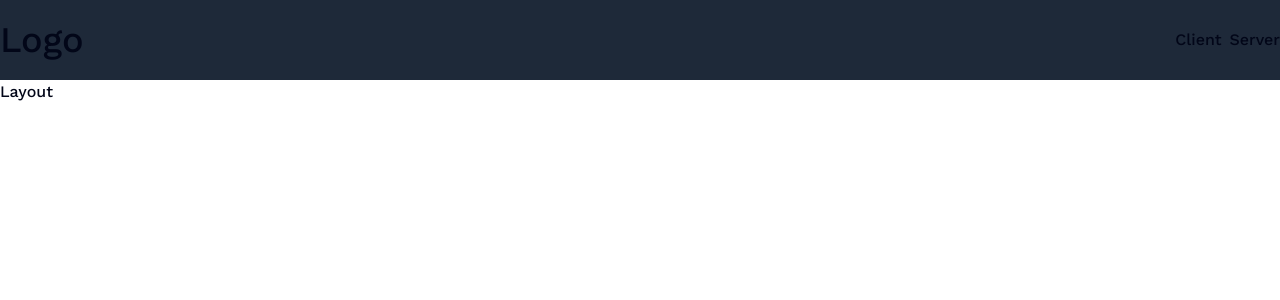
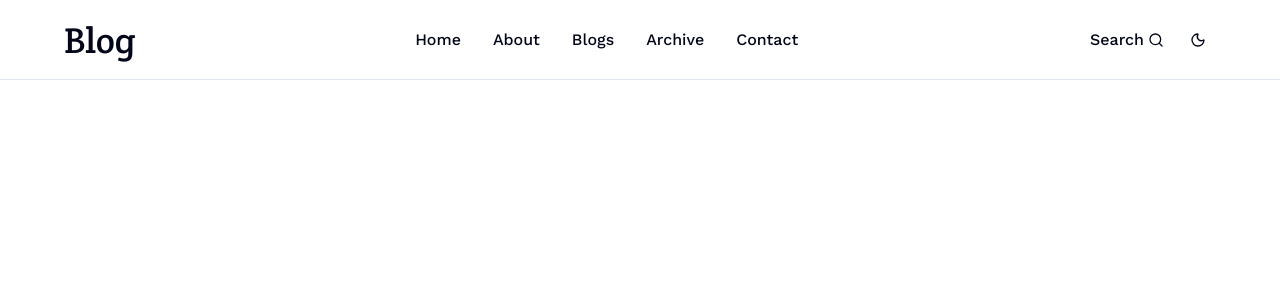
Before and after one commit to OnlineAzamat/blog-app, a Next.js app: page / in a window 1280 px wide. Shown: the top 300 px of the page. Built offline with nearby package versions, Linux system fonts and the light colour scheme.

Commit message:
feat: restructure layout and components, add Navbar and Footer, implement theme support

```diff
--- /dev/null
+++ b/app/(root)/_components/footer.tsx
@@ -0,0 +1,7 @@
+const Footer = () => {
+  return (
+    <div>Footer</div>
+  )
+}
+
+export default Footer
--- /dev/null
+++ b/app/(root)/_components/navbar.tsx
@@ -0,0 +1,33 @@
+import { navLinks } from "@/constants";
+import { Search } from "lucide-react";
+import Link from "next/link";
+import ModeToggle from "../shared/mode-toggle";
+
+function Navbar() {
+  return (
+    <div className="w-full h-[10vh] backdrop-blur-sm border-b fixed z-40 inset-0 bg-background">
+      <div className="container max-w-6xl mx-auto h-[10vh] w-full flex items-center justify-between">
+        {/* Logo */}
+        <Link href={"/"}>
+          <h1 className="text-4xl font-crete">Blog</h1>
+        </Link>
+        {/* Nav links */}
+        <div className="gap-2 hidden md:flex">
+          {navLinks.map((nav, i) => (
+            <Link key={i} href={nav.route} className="hover:bg-blue-400/20 py-1 px-3 cursor-pointer rounded-sm transition-colors">{nav.name}</Link>
+          ))}
+        </div>
+        {/* Search */}
+        <div className="flex items-center gap-1">
+          <div className="hover:bg-blue-400/20 cursor-pointer rounded-sm transition-colors flex items-center gap-1 px-3 py-2">
+            <span className="hidden md:flex">Search</span>
+            <Search className="w-4 h-4" />
+          </div>
+          <ModeToggle />
+        </div>
+      </div>
+    </div>
+  )
+}
+
+export default Navbar;
--- a/app/(root)/layout.tsx
+++ b/app/(root)/layout.tsx
@@ -1,8 +1,16 @@
 import { ChildProps } from "@/types"
+import Footer from "./_components/footer";
+import Navbar from "./_components/navbar";
 
-const Layout = ({}: ChildProps) => {
+const Layout = ({children}: ChildProps) => {
   return (
-    <div>Layout</div>
+    <main>
+      <Navbar />
+      <div>
+        {children}
+      </div>
+      <Footer />
+    </main>
   )
 }
 
--- /dev/null
+++ b/app/(root)/shared/mode-toggle.tsx
@@ -0,0 +1,20 @@
+'use client'
+
+import { Button } from "@/components/ui/button";
+import { Moon, Sun } from "lucide-react";
+import { useTheme } from "next-themes"
+import { useEffect, useState } from "react";
+
+const ModeToggle = () => {
+  const [mount, setMount] = useState(false);
+  const { setTheme, resolvedTheme } = useTheme();
+
+  useEffect(() => setMount(true), []);
+
+  return mount && resolvedTheme === 'dark' ?
+  (<Button size={'icon'} variant={"ghost"} onClick={() => setTheme("light")}><Sun /></Button>)
+  :
+  (<Button size={'icon'} variant={"ghost"} onClick={() => setTheme("dark")}><Moon /></Button>)
+}
+
+export default ModeToggle
--- a/app/components/navbar.tsx
+++ /dev/null
@@ -1,17 +0,0 @@
-import Link from "next/link";
-
-function Navbar() {
-  return (
-    <div className="w-full h-[10vh] bg-gray-800">
-      <div className="container h-full flex justify-between items-center mx-auto">
-        <h1 className="text-4xl">Logo</h1>
-        <div className="flex items-center gap-2">
-          <Link href={"client"}>Client</Link>
-          <Link href={"server"}>Server</Link>
-        </div>
-      </div>
-    </div>
-  )
-}
-
-export default Navbar;
--- /dev/null
+++ b/app/components/theme-provider.tsx
@@ -0,0 +1,11 @@
+"use client"
+
+import * as React from "react"
+import { ThemeProvider as NextThemesProvider } from "next-themes"
+
+export function ThemeProvider({
+  children,
+  ...props
+}: React.ComponentProps<typeof NextThemesProvider>) {
+  return <NextThemesProvider {...props}>{children}</NextThemesProvider>
+}
--- a/app/layout.tsx
+++ b/app/layout.tsx
@@ -1,8 +1,8 @@
 import type { Metadata } from "next";
-import { Geist, Geist_Mono, Crete_Round, Work_Sans } from "next/font/google";
-import Navbar from "./components/navbar";
+import { Crete_Round, Work_Sans } from "next/font/google";
+import { ChildProps } from "@/types";
 import "./globals.css";
-import { ChildProps } from "@/types";
+import { ThemeProvider } from "./components/theme-provider";
 
 const creteRound = Crete_Round({
   weight: ["400"],
@@ -18,17 +18,23 @@ const workSans = Work_Sans({
 
 export const metadata: Metadata = {
   title: "Blog App",
-  description: "Generated by create next app",
+  description: "Dasturlash haqida yangiliklar, maslahatlar va dasturlash sohasidagi eng so'nggi xabarlar. Bizning blogda dasturlashni o'rganish va rivojlantirish uchun qo'llanma topishingiz mumkin.",
 };
 
 function RootLayout({ children }: ChildProps ) {
   return (
-    <html lang="en">
+    <html lang="en" suppressHydrationWarning>
       <body
         className={`${creteRound.variable} ${workSans.variable} antialiased`}
       >
-        <Navbar />
-        {children}
+        <ThemeProvider
+          attribute="class"
+          defaultTheme="system"
+          enableSystem
+          disableTransitionOnChange
+        >
+          {children}
+        </ThemeProvider>
       </body>
     </html>
   );
--- /dev/null
+++ b/components/ui/button.tsx
@@ -0,0 +1,60 @@
+import * as React from "react"
+import { Slot } from "@radix-ui/react-slot"
+import { cva, type VariantProps } from "class-variance-authority"
+
+import { cn } from "@/lib/utils"
+
+const buttonVariants = cva(
+  "inline-flex items-center justify-center gap-2 whitespace-nowrap rounded-md text-sm font-medium transition-all disabled:pointer-events-none disabled:opacity-50 [&_svg]:pointer-events-none [&_svg:not([class*='size-'])]:size-4 shrink-0 [&_svg]:shrink-0 outline-none focus-visible:border-ring focus-visible:ring-ring/50 focus-visible:ring-[3px] aria-invalid:ring-destructive/20 dark:aria-invalid:ring-destructive/40 aria-invalid:border-destructive",
+  {
+    variants: {
+      variant: {
+        default: "bg-primary text-primary-foreground hover:bg-primary/90",
+        destructive:
+          "bg-destructive text-white hover:bg-destructive/90 focus-visible:ring-destructive/20 dark:focus-visible:ring-destructive/40 dark:bg-destructive/60",
+        outline:
+          "border bg-background shadow-xs hover:bg-accent hover:text-accent-foreground dark:bg-input/30 dark:border-input dark:hover:bg-input/50",
+        secondary:
+          "bg-secondary text-secondary-foreground hover:bg-secondary/80",
+        ghost:
+          "hover:bg-accent hover:text-accent-foreground dark:hover:bg-accent/50",
+        link: "text-primary underline-offset-4 hover:underline",
+      },
+      size: {
+        default: "h-9 px-4 py-2 has-[>svg]:px-3",
+        sm: "h-8 rounded-md gap-1.5 px-3 has-[>svg]:px-2.5",
+        lg: "h-10 rounded-md px-6 has-[>svg]:px-4",
+        icon: "size-9",
+        "icon-sm": "size-8",
+        "icon-lg": "size-10",
+      },
+    },
+    defaultVariants: {
+      variant: "default",
+      size: "default",
+    },
+  }
+)
+
+function Button({
+  className,
+  variant,
+  size,
+  asChild = false,
+  ...props
+}: React.ComponentProps<"button"> &
+  VariantProps<typeof buttonVariants> & {
+    asChild?: boolean
+  }) {
+  const Comp = asChild ? Slot : "button"
+
+  return (
+    <Comp
+      data-slot="button"
+      className={cn(buttonVariants({ variant, size, className }))}
+      {...props}
+    />
+  )
+}
+
+export { Button, buttonVariants }
--- /dev/null
+++ b/constants/index.ts
@@ -0,0 +1,9 @@
+import { Contact2, FileCode2, FolderArchive, Home, ListCollapse } from "lucide-react";
+
+export const navLinks = [
+  { name: 'Home', route: '/', icon: Home },
+  { name: 'About', route: '/about', icon: ListCollapse },
+  { name: 'Blogs', route: '/blogs', icon: FileCode2 },
+  { name: 'Archive', route: '/blogs/archive', icon: FolderArchive },
+  { name: 'Contact', route: '/contact', icon: Contact2 },
+];
--- a/package.json
+++ b/package.json
@@ -9,10 +9,12 @@
     "lint": "eslint"
   },
   "dependencies": {
+    "@radix-ui/react-slot": "^1.2.3",
     "class-variance-authority": "^0.7.1",
     "clsx": "^2.1.1",
     "lucide-react": "^0.546.0",
     "next": "15.5.6",
+    "next-themes": "^0.4.6",
     "react": "19.1.0",
     "react-dom": "19.1.0",
     "tailwind-merge": "^3.3.1"
```
Also changed, not shown: 1 other file (tests, documents, lock files or other folders).
